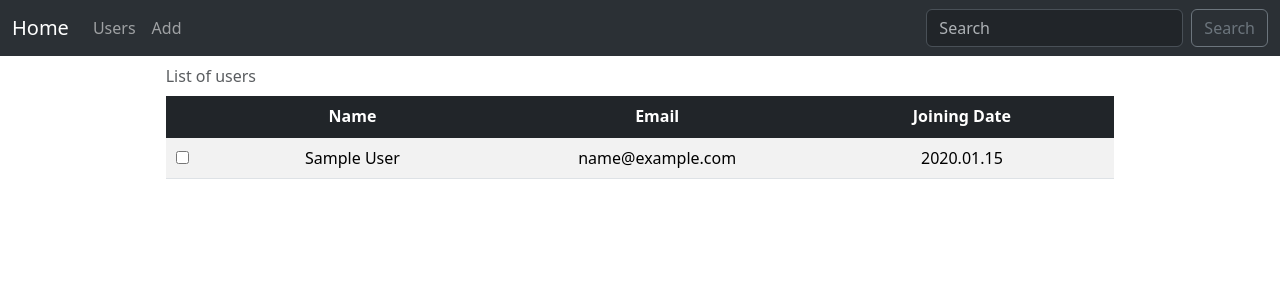
After one commit to atharkn7/practice_flask, a Flask app: page /users in a window 1280 px wide. The commit adds this page. Shown: the top 300 px of the page. Run offline with Flask 3, Linux system fonts and the light colour scheme; tables that the repository leaves empty hold one stand-in row (values such as "Sample post").

Commit message:
Added user updation & deletion

```diff
--- a/app.py
+++ b/app.py
@@ -6,6 +6,9 @@ from sqlalchemy.orm import Mapped, mapped_column
 from wtforms import StringField, EmailField, SubmitField
 from wtforms.validators import DataRequired, Email
 from datetime import datetime
+
+# Importing helpers
+from helpers import format_date
 
 # Configure app
 app = Flask(__name__)
@@ -41,8 +44,8 @@ def register():
     form = RegisterForm()
 
     if form.validate_on_submit():
-        name = form.name.data
-        email = form.email.data
+        name = form.name.data.strip()
+        email = form.email.data.strip()
 
         # Add to db
         user = Users.query.filter_by(email=email).first()
@@ -62,11 +65,48 @@ def register():
     registered_users = db.session.execute(db.select(Users).order_by(Users.id)).scalars().all()
 
     # Formatting date
-    for registered in registered_users:
-        registered.date_added = registered.date_added.strftime("%Y.%m.%d")
+    format_date(registered_users)
 
     return render_template('register.html', form=form, registered_users=registered_users)
 
+
+# All registered users route
+@app.route('/users')
+def users():
+    # Querying for all users
+    registered_users = db.session.execute(db.select(Users).order_by(Users.id)).scalars().all()
+    # Formatting date
+    format_date(registered_users)
+
+    return render_template('users.html', registered_users=registered_users)
+
+# Update selected user
+@app.route("/update/<user_id>", methods=["GET", "POST"])
+def update(user_id):
+    # Form object to create a form
+    form = RegisterForm()
+
+    # Querying db for selected user_id
+    user = db.get_or_404(Users, user_id)
+
+    if request.method == "POST":
+        # Updating user
+        if form.validate_on_submit():
+            # Updating values
+            user.name = form.name.data.strip()
+            user.email = form.email.data.strip()
+            # Updating db
+            db.session.commit()
+
+        # Deleting user
+        delete = request.form.get('delete')
+        if delete:
+            db.session.delete(user)
+            db.session.commit()
+
+        return redirect("/users")
+
+    return render_template('update.html', user=user, form=form)
 
 # Error handling routes
 @app.errorhandler(404)
--- /dev/null
+++ b/helpers.py
@@ -0,0 +1,8 @@
+from datetime import datetime
+
+def format_date(users):
+    if isinstance(users, list):
+        for user in users:
+            user.date_added = user.date_added.strftime("%Y.%m.%d")
+    else:
+        users.date_added = users.date_added.strftime("%Y.%m.%d")
--- a/templates/index.html
+++ b/templates/index.html
@@ -12,7 +12,7 @@
                 <div class="card-body ">
                     <h5 class="card-title ">Amazing Website</h5>
                     <p class="card-text">With very important supporting text below it!</p>
-                    <a href="/register" class="btn btn-primary">Go somewhere</a>
+                    <a href="/users" class="btn btn-primary">Go somewhere</a>
                 </div>
             </div>
         </div>
--- a/templates/nav.html
+++ b/templates/nav.html
@@ -8,7 +8,10 @@
         <div class="collapse navbar-collapse" id="navbarSupportedContent">
             <ul class="navbar-nav me-auto mb-2 mb-lg-0">
                 <li class="nav-item">
-                    <a class="nav-link" href="{{url_for('register')}}">Register</a>
+                    <a class="nav-link" href="{{url_for('users')}}">Users</a>
+                </li>
+                <li class="nav-item">
+                    <a class="nav-link" href="{{url_for('register')}}">Add </a>
                 </li>
             </ul>
             <form class="d-flex" role="search">
--- a/templates/register.html
+++ b/templates/register.html
@@ -50,7 +50,7 @@
             {% for user in registered_users %}
             <tr>
                 <td>{{user.id}}</td>
-                <td>{{user.name}}</td>
+                <td>{{user.name|title}}</td>
                 <td>{{user.email}}</td>
                 <td>{{user.date_added}}</td>
             </tr>
--- /dev/null
+++ b/templates/users.html
@@ -0,0 +1,38 @@
+{% extends 'layout.html' %}
+
+
+{% block main %}
+
+{% if registered_users %}
+<div class="table-responsive-sm">
+    <table class="table table-striped table-hover caption-top" style="width: 85%;">
+        <caption>List of users</caption>
+        <thead>
+            <tr class="table-dark">
+                <th style="width: 2%;"></th>
+                <th>Name</th>
+                <th>Email</th>
+                <th>Joining Date</th>
+            </tr>
+        </thead>
+        <tbody class="table-group-divider">
+            {% for user in registered_users %}
+            <tr>
+                <td>
+                    <!-- window.location here is what is redirecting to the url -->
+                    <input type="checkbox" style="cursor: pointer;"
+                        onclick="window.location='{{ url_for('update', user_id=user.id) }}'">
+                </td>
+                <td>{{user.name}}</td>
+                <td>{{user.email}}</td>
+                <td>{{user.date_added}}</td>
+            </tr>
+            {% endfor %}
+        </tbody>
+    </table>
+</div>
+{% else %}
+<h3>No users Registered</h3>
+{% endif %}
+
+{% endblock %}
```
Also changed, not shown: templates/update.html (added, +30 -0 lines).
